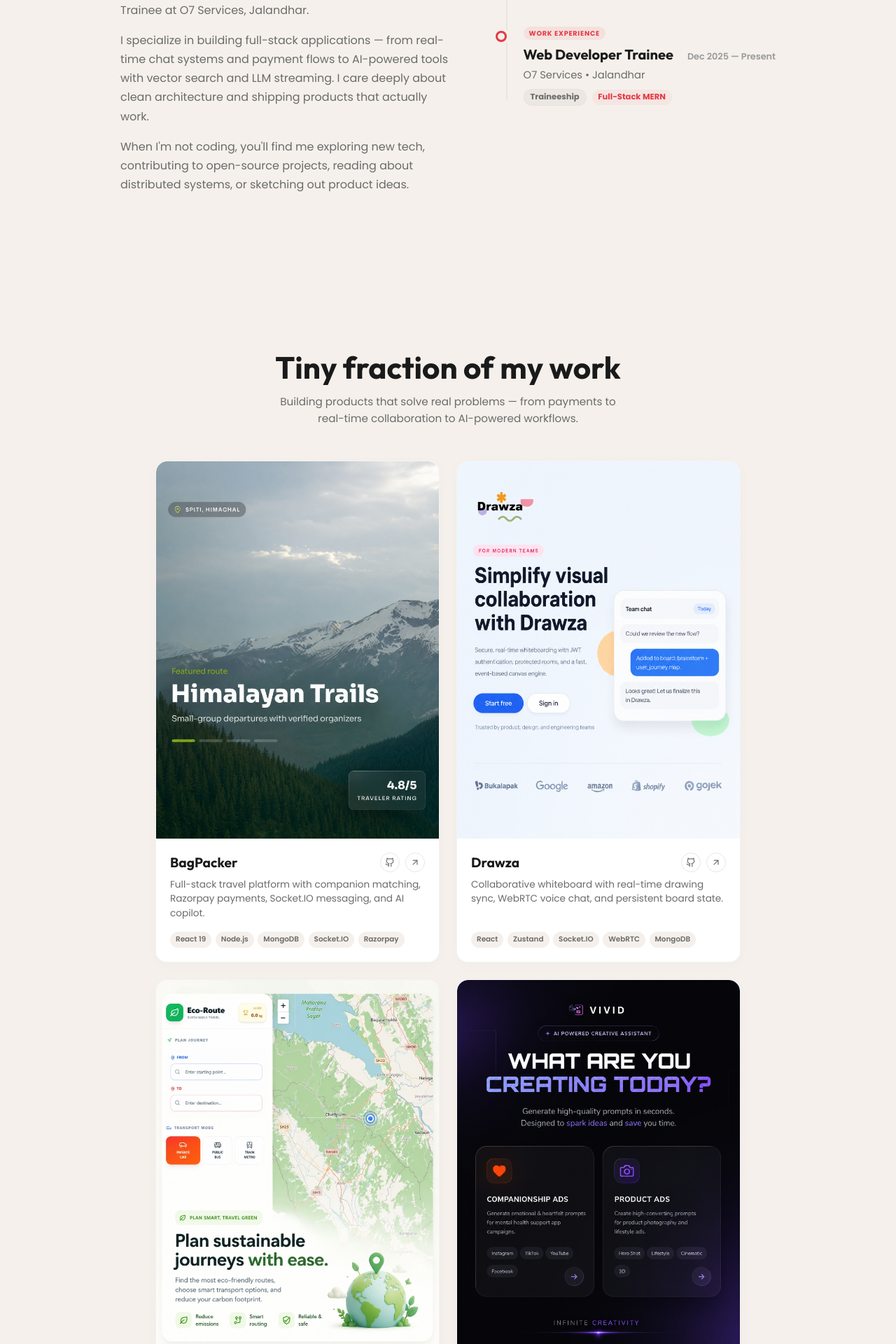
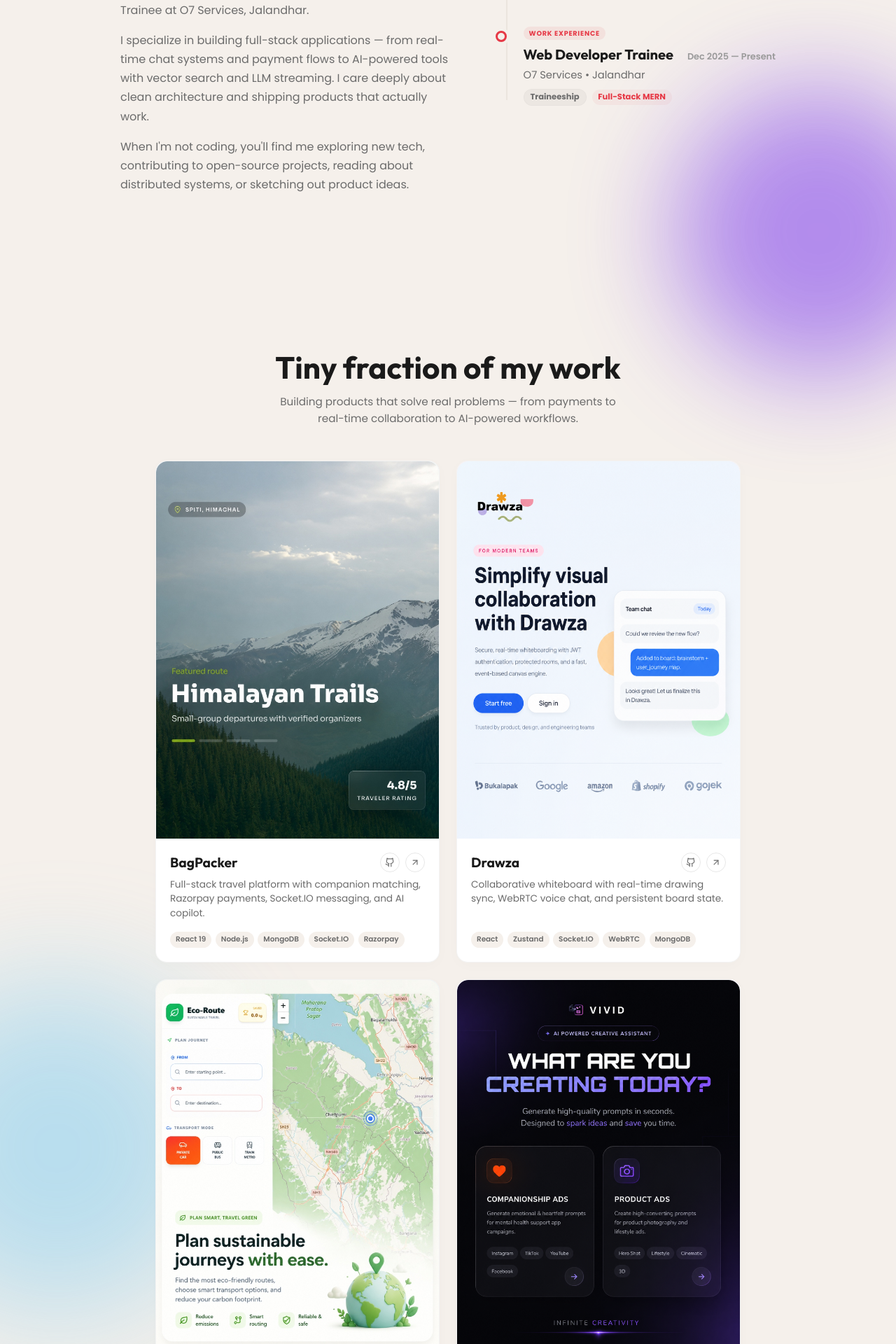
Before and after one commit to Abhinavthakur20/Portfolio, a Next.js app: page / in a window 1280 px wide. Shown: the part 1200-3120 px from the top of the page at 70% size. Built offline with nearby package versions, Linux system fonts and the light colour scheme.

Commit message:
style: add global ambient floating blobs throughout the page layout

```diff
--- a/src/app/page.tsx
+++ b/src/app/page.tsx
@@ -1,6 +1,7 @@
 "use client";
 
 import dynamic from "next/dynamic";
+import { motion } from "framer-motion";
 import styles from "./page.module.css";
 import Header from "@/components/Header/Header";
 import Hero from "@/components/Hero/Hero";
@@ -21,6 +22,63 @@ export default function Home() {
     <>
       <ThreeCanvas />
       <div className={styles.page}>
+        {/* Ambient background glow blobs */}
+        <motion.div
+          className={`${styles.bgBlob} ${styles.blobPurple}`}
+          style={{ top: "22%", right: "-10%" }}
+          animate={{
+            x: [0, 20, -15, 0],
+            y: [0, -30, 20, 0],
+            scale: [1, 1.08, 0.92, 1],
+          }}
+          transition={{
+            duration: 10,
+            repeat: Infinity,
+            ease: "easeInOut",
+          }}
+        />
+        <motion.div
+          className={`${styles.bgBlob} ${styles.blobBlue}`}
+          style={{ top: "45%", left: "-12%" }}
+          animate={{
+            x: [0, -25, 20, 0],
+            y: [0, 20, -25, 0],
+            scale: [1, 0.92, 1.08, 1],
+          }}
+          transition={{
+            duration: 12,
+            repeat: Infinity,
+            ease: "easeInOut",
+          }}
+        />
+        <motion.div
+          className={`${styles.bgBlob} ${styles.blobGreen}`}
+          style={{ top: "68%", right: "-8%" }}
+          animate={{
+            x: [0, 15, -20, 0],
+            y: [0, -20, 15, 0],
+            scale: [1, 1.05, 0.95, 1],
+          }}
+          transition={{
+            duration: 11,
+            repeat: Infinity,
+            ease: "easeInOut",
+          }}
+        />
+        <motion.div
+          className={`${styles.bgBlob} ${styles.blobRed}`}
+          style={{ top: "85%", left: "-10%" }}
+          animate={{
+            x: [0, -20, 15, 0],
+            y: [0, 25, -20, 0],
+            scale: [1, 0.95, 1.05, 1],
+          }}
+          transition={{
+            duration: 9,
+            repeat: Infinity,
+            ease: "easeInOut",
+          }}
+        />
         <Header />
         <main>
           <Hero />
```
